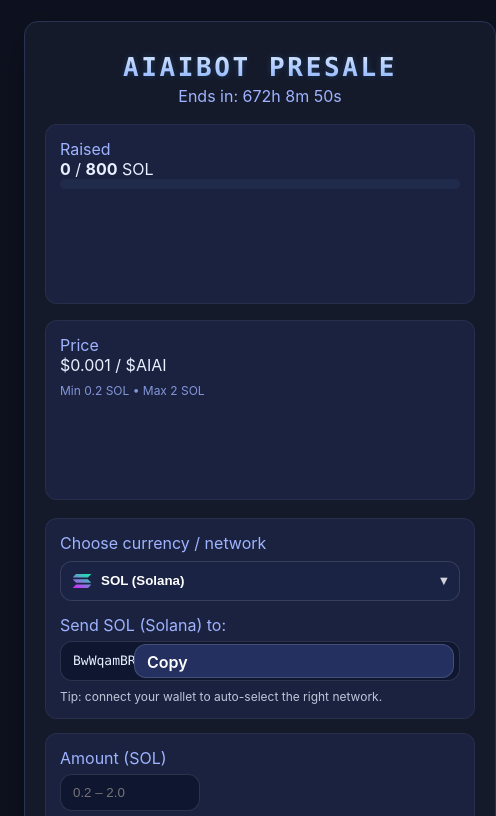
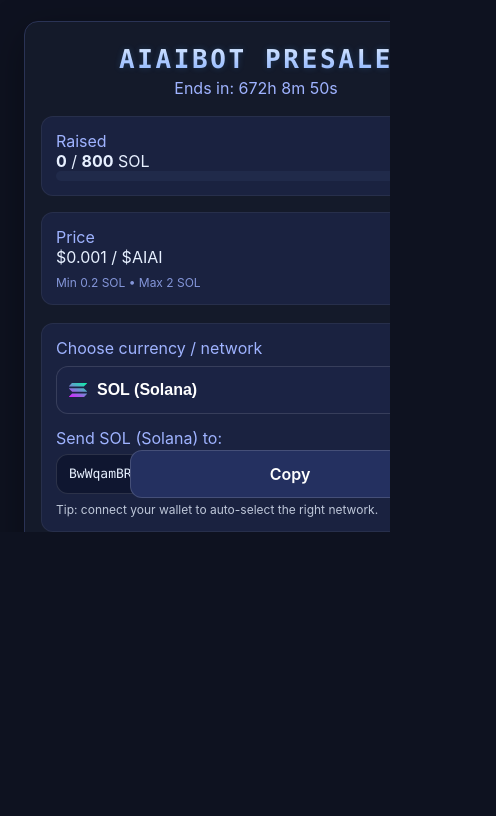
Before and after one commit to PeterHolmqvist/aiaibot, a plain HTML site: page presale.html in a window 390 px wide. Shown: the part 312-1128 px from the top of the page, 496 px wide, since content can reach past the window. After the commit the page ends 844 px from the top, so only its background shows below. Drawn offline with Linux system fonts and the light colour scheme; no server answers.

Commit message:
css mobile

```diff
--- a/presale.html
+++ b/presale.html
@@ -8,21 +8,6 @@
   <link rel="stylesheet" href="./style.css">
   <script defer src="https://unpkg.com/@solana/web3.js@1.95.3/lib/index.iife.min.js"></script>
 
-  <style>
-    body{margin:0;background:#0e1220;color:#e7f0ff;font-family:Inter,system-ui,Arial}
-    .wrap{min-height:100dvh;display:grid;place-items:center;padding:24px}
-    .card{max-width:720px;width:100%;background:#141a2a;border:1px solid #2a3355;border-radius:20px;padding:24px 20px}
-    h1{margin:0 0 8px;font-size:28px} .muted{color:#9fb3ff}
-    .row{display:flex;flex-wrap:wrap;gap:12px;margin:14px 0}
-    .box{flex:1 1 180px;background:#1b2344;border-radius:12px;padding:12px}
-    .btn{display:inline-block;padding:10px 14px;border-radius:12px;background:#243060;color:#fff;text-decoration:none;font-weight:600}
-    .btn:hover{background:#2e3a78}
-    .bar{height:10px;background:#202a4a;border-radius:999px;overflow:hidden}
-    .fill{height:100%;width:35%;background:#4aa3ff}
-    code{background:#0e1530;padding:6px 8px;border-radius:10px;display:inline-block}
-    .small{font-size:12px;opacity:.7;margin-top:8px}
-    .back{position:fixed;top:12px;left:12px;color:#9fb3ff;text-decoration:none}
-  </style>
 </head>
 <body class="presale">
 
--- a/style.css
+++ b/style.css
@@ -321,3 +321,166 @@
   body.presale .box .pay-field{ max-width:100% !important; }
   body.presale #payAddress{ width:100% !important; }
 }
+
+/* ===== Mobile polish ===== */
+* { box-sizing: border-box; }
+
+html, body {
+  max-width: 100%;
+  overflow-x: hidden;           /* kill sideways scroll */
+  -webkit-text-size-adjust: 100%;
+}
+
+/* Keep base readable on iOS so it won’t auto-zoom inputs */
+body, input, select, button { font-size: 16px; }
+
+/* Layout container */
+.container, .wrap, .page {
+  width: min(100%, 960px);
+  margin-inline: auto;
+  padding-inline: 16px;
+}
+
+/* Cards */
+.card {
+  border-radius: 16px;
+  padding: 16px;
+  gap: 12px;
+}
+
+/* Buttons (consistent look + tap target) */
+.btn, button, .cta {
+  display: inline-flex;
+  align-items: center;
+  justify-content: center;
+  width: 100%;                   /* full width on mobile */
+  min-height: 48px;              /* thumb-friendly */
+  padding: 12px 16px;
+  border-radius: 12px;
+  font-weight: 600;
+  line-height: 1.1;
+  text-align: center;
+}
+
+/* Compact pills (wallet address / copy) */
+.pill, .address-pill {
+  display: flex;
+  align-items: center;
+  gap: 8px;
+  padding: 10px 12px;
+  border-radius: 12px;
+  min-height: 44px;
+  overflow: hidden;
+  text-overflow: ellipsis;
+  white-space: nowrap;
+}
+
+/* Inputs */
+input[type="number"], input, select {
+  width: 100%;
+  min-height: 48px;
+  padding: 10px 12px;
+  border-radius: 10px;
+}
+
+/* Icon row spacing */
+.row, .grid, .stack { gap: 12px; }
+
+/* Don’t let large hero images blow the layout */
+img, svg, video { max-width: 100%; height: auto; }
+
+/* ===== Small screens ===== */
+@media (max-width: 480px) {
+  h1 { font-size: clamp(22px, 6vw, 28px); }
+  h2 { font-size: clamp(18px, 5vw, 22px); }
+  p  { font-size: 15.5px; }
+
+  .grid-2, .cols-2 {
+    display: grid;
+    grid-template-columns: 1fr; /* stack columns */
+    gap: 16px;
+  }
+
+  .card { padding: 14px; }
+  .section { padding-block: 16px; }
+
+  /* Make the big “Pay with wallet” button fixed at bottom (optional) */
+  .sticky-cta {
+    position: sticky;
+    bottom: calc(env(safe-area-inset-bottom, 0) + 12px);
+    z-index: 20;
+  }
+}
+
+/* iOS safe area */
+.footer, .sticky-cta {
+  padding-bottom: calc(env(safe-area-inset-bottom, 0) + 12px);
+}
+
+/* ===== Presale card (moved from inline) ===== */
+:root{
+  --bg:#0e1220; --panel:#141a2a; --ink:#e7f0ff; --muted:#9fb3ff;
+  --stroke:#2a3355; --accent:#243060; --accent-hover:#2e3a78;
+  --chip:#1b2344; --bar:#202a4a; --fill:#4aa3ff;
+}
+
+html,body{background:var(--bg); color:var(--ink);}
+body{margin:0; font-family:Inter,system-ui,Arial; font-size:16px;}
+
+.wrap{
+  min-height:100dvh;
+  display:grid;
+  place-items:center;
+  padding:24px;
+}
+
+.card{
+  max-width:720px; width:100%;
+  background:var(--panel);
+  border:1px solid var(--stroke);
+  border-radius:20px;
+  padding:20px 18px;
+}
+
+/* headings + muted text */
+h1{margin:0 0 8px; font-size:28px}
+.muted{color:var(--muted)}
+
+/* layout rows / info boxes */
+.row{display:flex; flex-wrap:wrap; gap:12px; margin:14px 0}
+.box{
+  flex:1 1 180px;
+  min-width:180px;
+  background:var(--chip);
+  border-radius:12px;
+  padding:12px;
+}
+
+/* buttons */
+.btn, .cta, button{
+  display:inline-flex; align-items:center; justify-content:center;
+  padding:12px 14px; min-height:48px;
+  border-radius:12px; font-weight:600; text-decoration:none;
+  background:var(--accent); color:#fff;
+}
+.btn:hover, .cta:hover, button:hover{ background:var(--accent-hover); }
+
+/* progress bar */
+.bar{height:10px; background:var(--bar); border-radius:999px; overflow:hidden}
+.fill{height:100%; width:35%; background:var(--fill)}
+
+/* small helper text */
+code{background:#0e1530; padding:6px 8px; border-radius:10px; display:inline-block}
+.small{font-size:12px; opacity:.7; margin-top:8px}
+
+/* back link tap area */
+.back{position:fixed; top:12px; left:12px; color:var(--muted); text-decoration:none; padding:6px 8px}
+
+/* ===== Mobile polish ===== */
+@media (max-width:480px){
+  .card{padding:16px}
+  h1{font-size:clamp(22px,6vw,28px)}
+  .row{gap:12px}
+  .box{flex:1 1 100%; min-width:0}      /* boxes stack */
+  .btn, .cta, button{width:100%}        /* full-width CTAs */
+}
```
